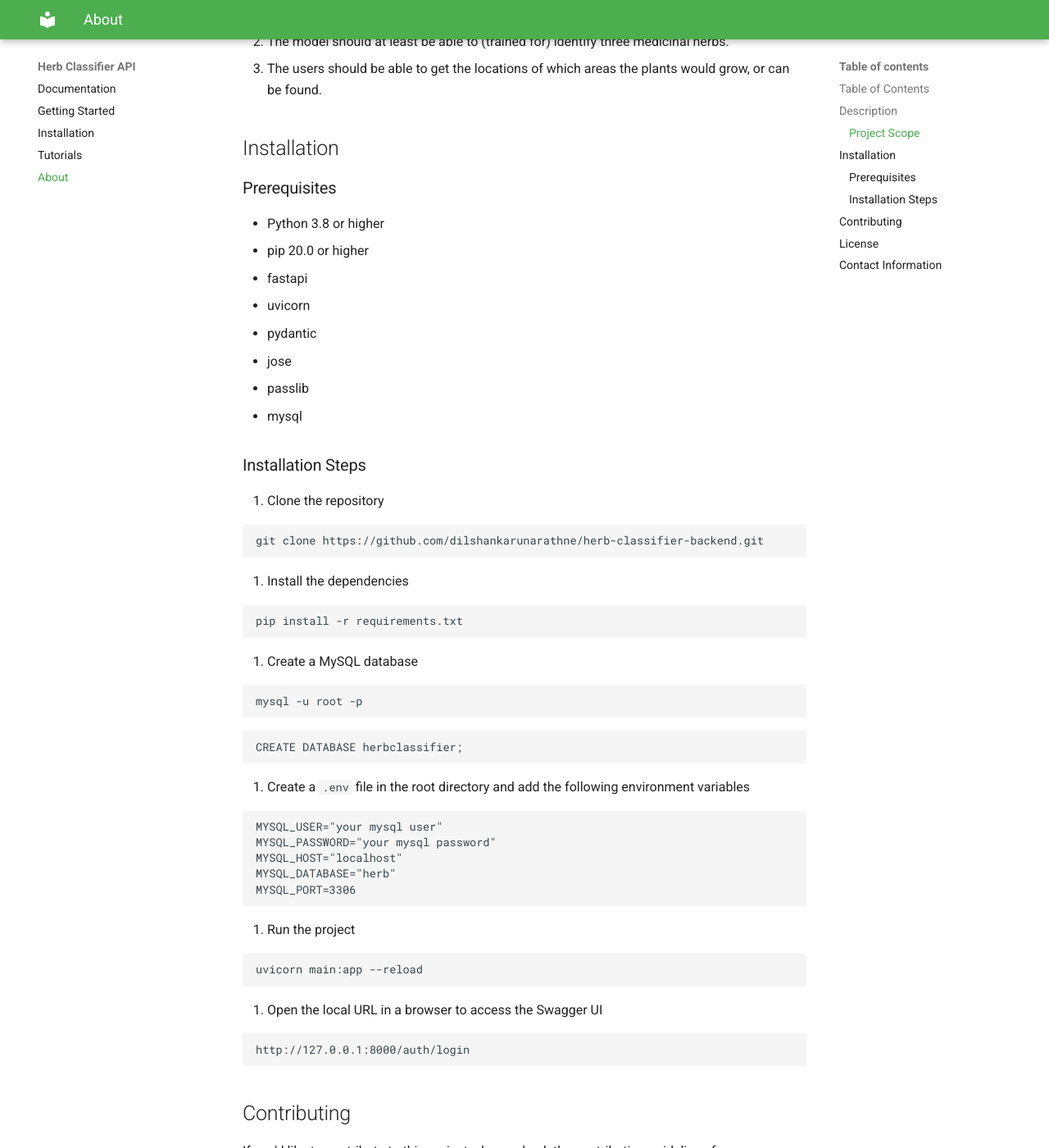
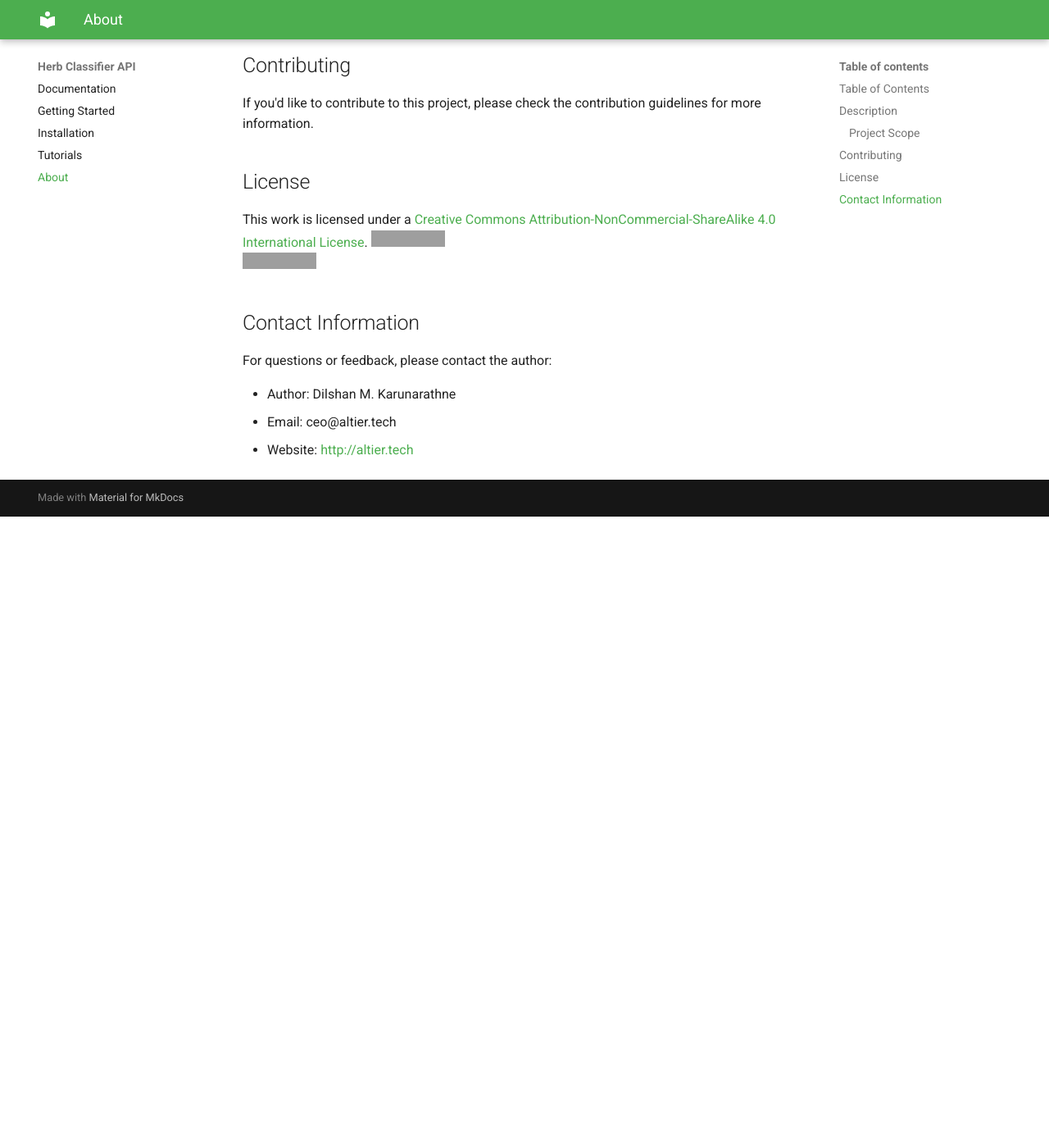
Before and after one commit to dilshankarunarathne/herb-classifier-backend, an MkDocs documentation site: the page built from docs/about.md, in a window 1280 px wide and 1400 px high, scrolled down 1146 px. Shown: the whole window at 82% size. Built offline with MkDocs 1.6.1 and Material for MkDocs 9.7.7, drawn with Linux system fonts in a browser that asks for light colours; after the commit the page ends 1776 px from its top, so only the background shows below that; some of the changed text lies outside the part shown; grey boxes are pictures that could not be loaded.

Commit message:
Update about.md

````diff
--- a/docs/about.md
+++ b/docs/about.md
@@ -12,9 +12,6 @@ application. It has OAuth2 authentication and JWT token generation.
   - [Table of Contents](#table-of-contents)
   - [Description](#description)
     - [Project Scope](#project-scope)
-  - [Installation](#installation)
-    - [Prerequisites](#prerequisites)
-    - [Installation Steps](#installation-steps)
   - [Contributing](#contributing)
   - [License](#license)
   - [Contact Information](#contact-information)
@@ -41,65 +38,6 @@ and vice-versa.
 2. The model should at least be able to (trained for) identify three medicinal herbs.
 3. The users should be able to get the locations of which areas the plants would grow, or can be found.
 
-## Installation
-
-### Prerequisites
-
-- Python 3.8 or higher
-- pip 20.0 or higher
-- fastapi
-- uvicorn
-- pydantic
-- jose
-- passlib
-- mysql
-
-### Installation Steps
-
-1. Clone the repository
-
-```bash
-git clone https://github.com/dilshankarunarathne/herb-classifier-backend.git
-```
-
-2. Install the dependencies
-
-```bash
-pip install -r requirements.txt
-```
-
-3. Create a MySQL database
-
-```bash
-mysql -u root -p
-```
-
-```sql
-CREATE DATABASE herbclassifier;
-```
-
-4. Create a `.env` file in the root directory and add the following environment variables
-
-```bash
-MYSQL_USER="your mysql user"
-MYSQL_PASSWORD="your mysql password"
-MYSQL_HOST="localhost"
-MYSQL_DATABASE="herb"
-MYSQL_PORT=3306
-```
-
-5. Run the project
-
-```bash
-uvicorn main:app --reload
-```
-
-6. Open the local URL in a browser to access the Swagger UI
-
-```bash
-http://127.0.0.1:8000/auth/login
-```
-
 ## Contributing
 
 If you'd like to contribute to this project, please check the contribution guidelines for more information.
````
